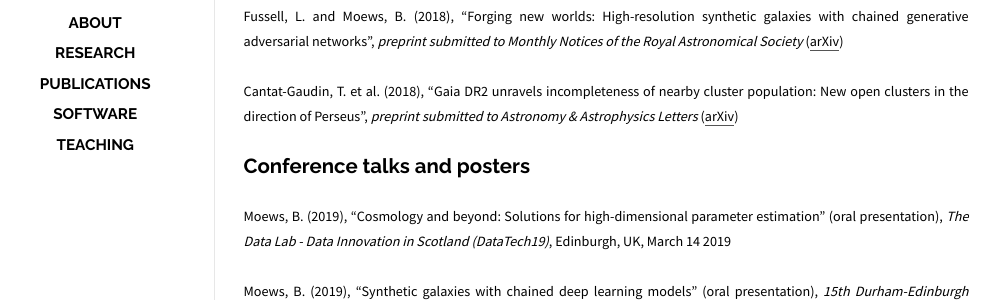
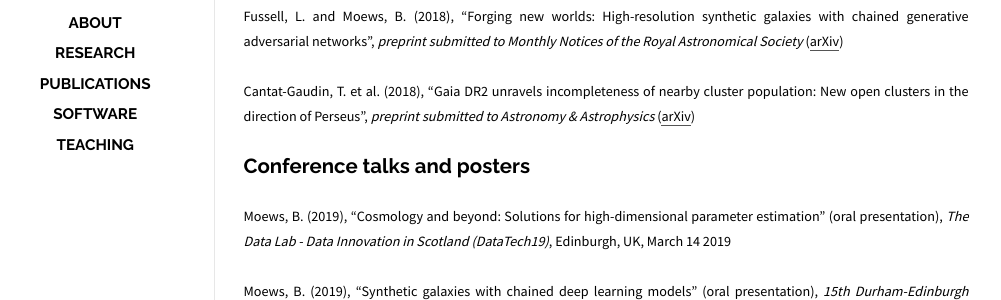
Before and after one commit to moews/moews.github.io, a Jekyll site: the page built from _posts/2017-03-25-publications.md, in a window 1280 px wide. Shown: the part 227-527 px from the top of the page, without its empty margins (144-1145 px from the left). Built offline with Jekyll 4.4.1, drawn with Linux system fonts in a browser that asks for light colours.

Commit message:
Update 2017-03-25-publications.md

```diff
--- a/_posts/2017-03-25-publications.md
+++ b/_posts/2017-03-25-publications.md
@@ -14,7 +14,7 @@
 
 <small>Fussell, L. and Moews, B. (2018), "Forging new worlds: High-resolution synthetic galaxies with chained generative adversarial networks", _preprint submitted to Monthly Notices of the Royal Astronomical Society_ ([arXiv](https://arxiv.org/abs/1811.03081))</small>
 
-<small>Cantat-Gaudin, T. et al. (2018), "Gaia DR2 unravels incompleteness of nearby cluster population: New open clusters in the direction of Perseus", _preprint submitted to Astronomy & Astrophysics Letters_ ([arXiv](https://arxiv.org/abs/1810.05494))</small>
+<small>Cantat-Gaudin, T. et al. (2018), "Gaia DR2 unravels incompleteness of nearby cluster population: New open clusters in the direction of Perseus", _preprint submitted to Astronomy & Astrophysics_ ([arXiv](https://arxiv.org/abs/1810.05494))</small>
 
 ## Conference talks and posters
 
```
